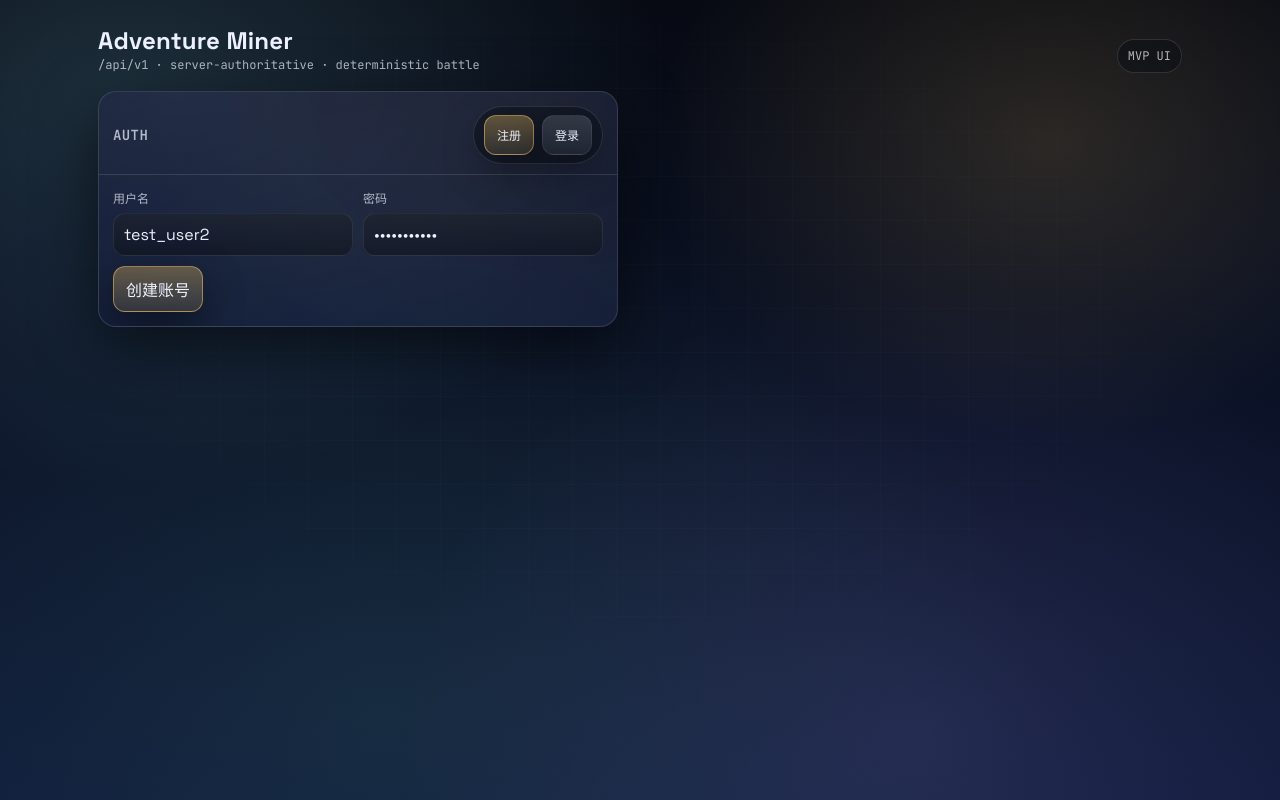
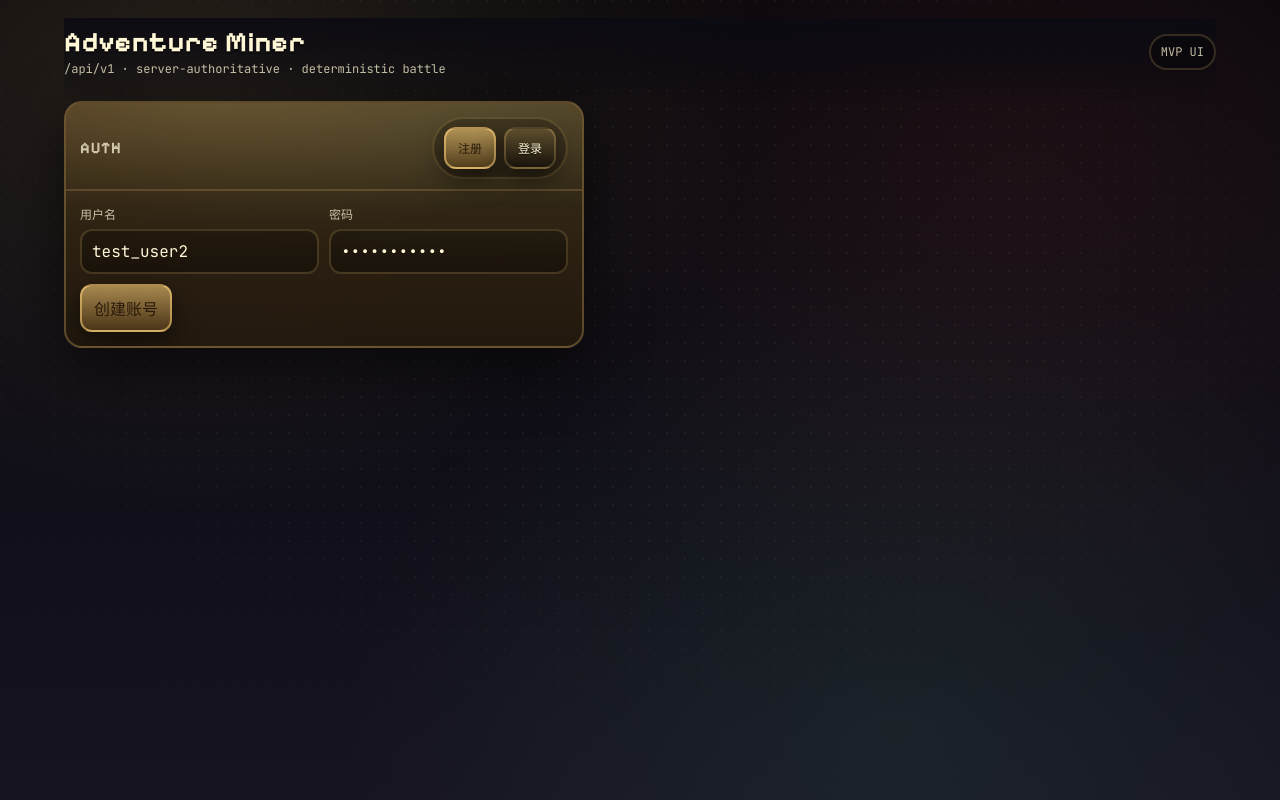
Before and after one commit to Jafcaefff/Advanture-Miner, a React (Vite) app in the folder apps/web/: page / in a window 1280 px wide. Built offline with nearby package versions, Linux system fonts and the light colour scheme.

Commit message:
web: switch to pixel RPG skin; api: expose hero catalog names

```diff
--- a/apps/web/index.html
+++ b/apps/web/index.html
@@ -7,7 +7,7 @@
     <link rel="preconnect" href="https://fonts.googleapis.com" />
     <link rel="preconnect" href="https://fonts.gstatic.com" crossorigin />
     <link
-      href="https://fonts.googleapis.com/css2?family=Space+Grotesk:wght@400;600;700&family=JetBrains+Mono:wght@400;600&display=swap"
+      href="https://fonts.googleapis.com/css2?family=Pixelify+Sans:wght@400;600;700&family=JetBrains+Mono:wght@400;600&display=swap"
       rel="stylesheet"
     />
     <title>Adventure Miner (Web)</title>
--- a/apps/web/src/styles.css
+++ b/apps/web/src/styles.css
@@ -1,25 +1,26 @@
 :root {
-  --bg0: #070a13;
-  --bg1: #0b1020;
-  --bg2: #0f1a3a;
-  --ink: #eef2ff;
-  --muted: rgba(238, 242, 255, 0.72);
-  --muted2: rgba(238, 242, 255, 0.52);
-  --line: rgba(255, 255, 255, 0.12);
-  --line2: rgba(255, 255, 255, 0.08);
-  --card: rgba(18, 27, 58, 0.72);
-  --card2: rgba(7, 10, 19, 0.55);
-  --good: #64d2a1;
+  --bg0: #07060a;
+  --bg1: #0c0b12;
+  --bg2: #161421;
+  --ink: #fff7d6;
+  --muted: rgba(255, 247, 214, 0.75);
+  --muted2: rgba(255, 247, 214, 0.58);
+
+  --ui-gold0: #ffd27a;
+  --ui-gold1: #ffb74a;
+  --ui-bronze0: #3a2b16;
+  --ui-bronze1: #241a0e;
+  --ui-wood0: #1f160e;
+  --ui-wood1: #120d08;
+
+  --good: #74f3b2;
   --bad: #ff6b6b;
-  --accent: #ffcc66;
-  --accent2: #8be9fd;
-  --accent3: #b6a1ff;
-  --shadow: 0 18px 60px rgba(0, 0, 0, 0.55);
-  --shadow2: 0 14px 40px rgba(0, 0, 0, 0.45);
+
+  --shadow: 0 18px 60px rgba(0, 0, 0, 0.65);
+  --shadow2: 0 10px 26px rgba(0, 0, 0, 0.55);
   --radius: 18px;
-  --radius2: 14px;
   --mono: "JetBrains Mono", ui-monospace, SFMono-Regular, Menlo, Monaco, Consolas, "Liberation Mono", "Courier New", monospace;
-  --sans: "Space Grotesk", ui-sans-serif, system-ui, -apple-system, Segoe UI, Roboto, Helvetica, Arial;
+  --pix: "Pixelify Sans", ui-sans-serif, system-ui, -apple-system, Segoe UI, Roboto, Helvetica, Arial;
 }
 
 * {
@@ -33,13 +34,12 @@ body {
 
 body {
   margin: 0;
-  font-family: var(--sans);
+  font-family: var(--pix);
   color: var(--ink);
   background:
-    radial-gradient(900px 650px at 10% 12%, rgba(139, 233, 253, 0.16), transparent 60%),
-    radial-gradient(720px 540px at 82% 18%, rgba(255, 204, 102, 0.14), transparent 55%),
-    radial-gradient(900px 780px at 72% 92%, rgba(182, 161, 255, 0.12), transparent 58%),
-    radial-gradient(1100px 900px at 30% 88%, rgba(100, 210, 161, 0.1), transparent 60%),
+    radial-gradient(950px 720px at 15% 10%, rgba(255, 210, 122, 0.12), transparent 60%),
+    radial-gradient(900px 780px at 80% 22%, rgba(255, 107, 107, 0.08), transparent 62%),
+    radial-gradient(900px 780px at 70% 92%, rgba(116, 243, 178, 0.07), transparent 62%),
     linear-gradient(180deg, var(--bg0), var(--bg2));
 }
 
@@ -48,23 +48,28 @@ body::before {
   position: fixed;
   inset: 0;
   pointer-events: none;
-  background:
-    linear-gradient(to right, rgba(255, 255, 255, 0.03) 1px, transparent 1px),
-    linear-gradient(to bottom, rgba(255, 255, 255, 0.03) 1px, transparent 1px);
-  background-size: 44px 44px;
-  mask-image: radial-gradient(60% 60% at 50% 40%, black 45%, transparent 100%);
-  opacity: 0.55;
+  background-image:
+    radial-gradient(circle at 1px 1px, rgba(255, 247, 214, 0.06) 1px, transparent 0);
+  background-size: 18px 18px;
+  mask-image: radial-gradient(70% 70% at 50% 35%, black 40%, transparent 100%);
+  opacity: 0.9;
 }
 
 a {
-  color: var(--accent2);
+  color: var(--ui-gold0);
 }
 
 .wrap {
-  max-width: 1120px;
+  max-width: 1180px;
   margin: 0 auto;
-  padding: 28px 18px 56px;
-  animation: enter 380ms ease-out both;
+  padding: 18px 14px 56px;
+  animation: enter 220ms steps(8, end) both;
+}
+
+@media (max-width: 720px) {
+  .wrap {
+    padding-bottom: 120px;
+  }
 }
 
 @keyframes enter {
@@ -78,12 +83,21 @@ a {
   }
 }
 
+.hud {
+  position: sticky;
+  top: 0;
+  z-index: 10;
+  padding: 10px 0 14px;
+  background: linear-gradient(180deg, rgba(12, 11, 18, 0.95), rgba(12, 11, 18, 0.6), transparent);
+  backdrop-filter: blur(6px);
+}
+
 .top {
   display: flex;
-  align-items: flex-end;
+  align-items: center;
   justify-content: space-between;
   gap: 16px;
-  margin-bottom: 18px;
+  margin-bottom: 10px;
 }
 
 .brand {
@@ -93,9 +107,10 @@ a {
 
 .brand h1 {
   margin: 0;
-  font-size: 24px;
-  letter-spacing: 0.2px;
-  line-height: 1.05;
+  font-size: 28px;
+  letter-spacing: 0.6px;
+  line-height: 1.02;
+  text-shadow: 0 2px 0 rgba(0, 0, 0, 0.6);
 }
 
 .brand .sub {
@@ -117,38 +132,116 @@ a {
   }
 }
 
-.card {
+.bottomNav {
+  position: fixed;
+  left: 0;
+  right: 0;
+  bottom: 0;
+  z-index: 12;
+  padding: 10px 12px;
+  background: linear-gradient(180deg, transparent, rgba(12, 11, 18, 0.72), rgba(12, 11, 18, 0.95));
+  pointer-events: none;
+}
+
+.bottomNav .bar {
+  max-width: 1180px;
+  margin: 0 auto;
+  display: grid;
+  grid-template-columns: repeat(4, 1fr);
+  gap: 10px;
+  pointer-events: auto;
+}
+
+.tabBtn {
+  display: grid;
+  grid-template-columns: 32px 1fr;
+  gap: 10px;
+  align-items: center;
+  padding: 10px 12px;
+  border-radius: 16px;
+  border: 2px solid rgba(255, 210, 122, 0.16);
+  background: linear-gradient(180deg, rgba(0, 0, 0, 0.18), rgba(0, 0, 0, 0.38));
+  box-shadow: var(--shadow2);
+  color: var(--muted);
+  font-family: var(--mono);
+  font-size: 12px;
+}
+
+.tabBtn .ic {
+  width: 28px;
+  height: 28px;
+  border-radius: 10px;
+  border: 2px solid rgba(255, 210, 122, 0.18);
+  background: radial-gradient(16px 16px at 30% 25%, rgba(255, 210, 122, 0.22), rgba(0, 0, 0, 0.18));
+  display: grid;
+  place-items: center;
+  color: rgba(255, 210, 122, 0.95);
+}
+
+.tabBtn.active {
+  border-color: rgba(255, 210, 122, 0.55);
   background:
-    radial-gradient(1200px 650px at 15% 0%, rgba(255, 255, 255, 0.06), transparent 40%),
-    radial-gradient(900px 620px at 85% 0%, rgba(255, 204, 102, 0.06), transparent 45%),
-    radial-gradient(900px 620px at 65% 120%, rgba(139, 233, 253, 0.05), transparent 45%),
-    var(--card);
-  border: 1px solid var(--line);
+    linear-gradient(180deg, rgba(255, 210, 122, 0.24), rgba(0, 0, 0, 0.34)),
+    linear-gradient(180deg, rgba(0, 0, 0, 0.12), rgba(0, 0, 0, 0.34));
+  color: var(--ink);
+}
+
+.tabBtn .name {
+  display: block;
+  font-family: var(--pix);
+  font-size: 16px;
+  letter-spacing: 0.8px;
+  color: var(--ink);
+}
+
+.tabBtn .hint {
+  display: block;
+  color: var(--muted2);
+}
+
+.panel {
+  position: relative;
   border-radius: var(--radius);
   box-shadow: var(--shadow);
   overflow: hidden;
-  backdrop-filter: blur(10px);
+  background: linear-gradient(180deg, rgba(58, 43, 22, 0.92), rgba(36, 26, 14, 0.92));
+  border: 2px solid rgba(255, 210, 122, 0.26);
 }
 
-.card .hd {
+.panel::before {
+  content: "";
+  position: absolute;
+  inset: 0;
+  pointer-events: none;
+  background:
+    linear-gradient(180deg, rgba(255, 210, 122, 0.13), transparent 42%),
+    radial-gradient(700px 220px at 30% 0%, rgba(255, 210, 122, 0.12), transparent 60%),
+    radial-gradient(700px 260px at 80% 0%, rgba(116, 243, 178, 0.06), transparent 62%);
+  mix-blend-mode: screen;
+  opacity: 0.9;
+}
+
+.panel .hd {
+  position: relative;
   padding: 14px 14px 10px;
-  border-bottom: 1px solid var(--line);
+  border-bottom: 2px solid rgba(255, 210, 122, 0.18);
   display: flex;
   align-items: center;
   justify-content: space-between;
   gap: 12px;
 }
 
-.card .hd h2 {
+.panel .hd h2 {
   margin: 0;
-  font-size: 14px;
-  letter-spacing: 0.4px;
+  font-size: 16px;
+  letter-spacing: 1px;
   text-transform: uppercase;
   color: var(--muted);
-  font-family: var(--mono);
+  font-family: var(--pix);
 }
 
-.card .bd {
+.panel .bd {
+  position: relative;
   padding: 14px;
 }
 
@@ -185,18 +278,20 @@ textarea {
   width: 100%;
   padding: 10px 10px;
   border-radius: 12px;
-  border: 1px solid var(--line2);
-  background: linear-gradient(180deg, rgba(255, 255, 255, 0.06), rgba(255, 255, 255, 0.02)), var(--card2);
+  border: 2px solid rgba(255, 210, 122, 0.18);
+  background: linear-gradient(180deg, rgba(0, 0, 0, 0.22), rgba(0, 0, 0, 0.35));
   color: var(--ink);
   outline: none;
-  transition: border-color 120ms ease, transform 120ms ease, box-shadow 120ms ease;
+  transition: border-color 120ms ease, box-shadow 120ms ease, filter 120ms ease;
+  font-family: var(--mono);
 }
 
 input:focus,
 select:focus,
 textarea:focus {
-  border-color: rgba(139, 233, 253, 0.55);
-  box-shadow: 0 0 0 3px rgba(139, 233, 253, 0.14);
+  border-color: rgba(255, 210, 122, 0.55);
+  box-shadow: 0 0 0 3px rgba(255, 210, 122, 0.12);
+  filter: brightness(1.06);
 }
 
 textarea {
@@ -206,14 +301,17 @@ textarea {
 }
 
 button {
-  border: 1px solid var(--line2);
-  background: linear-gradient(180deg, rgba(255, 255, 255, 0.14), rgba(255, 255, 255, 0.06));
+  border: 2px solid rgba(255, 210, 122, 0.22);
+  background:
+    linear-gradient(180deg, rgba(255, 210, 122, 0.22), rgba(0, 0, 0, 0.18)),
+    linear-gradient(180deg, rgba(0, 0, 0, 0.18), rgba(0, 0, 0, 0.38));
   color: var(--ink);
   padding: 10px 12px;
   border-radius: 12px;
   cursor: pointer;
   box-shadow: var(--shadow2);
-  transition: transform 120ms ease, border-color 120ms ease, filter 120ms ease;
+  transition: transform 120ms steps(4, end), border-color 120ms ease, filter 120ms ease;
+  text-shadow: 0 1px 0 rgba(0, 0, 0, 0.7);
 }
 
 button:hover:not(:disabled) {
@@ -222,13 +320,19 @@ button:hover:not(:disabled) {
 }
 
 button.primary {
-  border-color: rgba(255, 204, 102, 0.5);
-  background: linear-gradient(180deg, rgba(255, 204, 102, 0.32), rgba(255, 204, 102, 0.12));
+  border-color: rgba(255, 210, 122, 0.55);
+  background:
+    linear-gradient(180deg, rgba(255, 210, 122, 0.6), rgba(255, 183, 74, 0.22)),
+    linear-gradient(180deg, rgba(0, 0, 0, 0.1), rgba(0, 0, 0, 0.35));
+  color: #2a1a0a;
+  text-shadow: none;
 }
 
 button.danger {
-  border-color: rgba(255, 107, 107, 0.55);
-  background: linear-gradient(180deg, rgba(255, 107, 107, 0.26), rgba(255, 107, 107, 0.1));
+  border-color: rgba(255, 107, 107, 0.6);
+  background:
+    linear-gradient(180deg, rgba(255, 107, 107, 0.5), rgba(255, 107, 107, 0.14)),
+    linear-gradient(180deg, rgba(0, 0, 0, 0.12), rgba(0, 0, 0, 0.35));
 }
 
 button:disabled {
@@ -242,9 +346,9 @@ button:disabled {
   align-items: center;
   gap: 8px;
   padding: 8px 10px;
-  border: 1px solid var(--line);
+  border: 2px solid rgba(255, 210, 122, 0.18);
   border-radius: 999px;
-  background: rgba(7, 10, 19, 0.4);
+  background: rgba(0, 0, 0, 0.22);
   color: var(--muted);
   font-family: var(--mono);
   font-size: 12px;
@@ -262,8 +366,8 @@ button:disabled {
 }
 
 .errorBox {
-  border: 1px solid rgba(255, 107, 107, 0.28);
-  background: linear-gradient(180deg, rgba(255, 107, 107, 0.12), rgba(0, 0, 0, 0.08));
+  border: 2px solid rgba(255, 107, 107, 0.35);
+  background: linear-gradient(180deg, rgba(255, 107, 107, 0.12), rgba(0, 0, 0, 0.18));
   padding: 10px 12px;
   border-radius: 14px;
   color: rgba(255, 225, 225, 0.92);
@@ -275,10 +379,10 @@ button:disabled {
 }
 
 .slot {
-  border: 1px solid var(--line2);
+  border: 2px solid rgba(255, 210, 122, 0.14);
   background:
-    radial-gradient(420px 120px at 20% 0%, rgba(255, 255, 255, 0.06), transparent 55%),
-    rgba(7, 10, 19, 0.35);
+    radial-gradient(420px 120px at 20% 0%, rgba(255, 210, 122, 0.1), transparent 55%),
+    rgba(0, 0, 0, 0.22);
   border-radius: 14px;
   padding: 10px 10px;
   display: grid;
@@ -291,10 +395,10 @@ button:disabled {
   font-family: var(--mono);
   color: var(--muted);
   text-align: center;
-  border: 1px solid var(--line2);
+  border: 2px solid rgba(255, 210, 122, 0.16);
   border-radius: 12px;
   padding: 8px 0;
-  background: rgba(0, 0, 0, 0.14);
+  background: rgba(0, 0, 0, 0.22);
 }
 
 .slot .ctl {
@@ -311,11 +415,11 @@ button:disabled {
   height: 520px;
   overflow: auto;
   padding: 12px;
-  border: 1px solid var(--line2);
+  border: 2px solid rgba(255, 210, 122, 0.14);
   border-radius: 14px;
   background:
-    radial-gradient(520px 220px at 20% 0%, rgba(139, 233, 253, 0.06), transparent 60%),
-    rgba(7, 10, 19, 0.35);
+    radial-gradient(520px 220px at 20% 0%, rgba(255, 210, 122, 0.08), transparent 60%),
+    rgba(0, 0, 0, 0.22);
 }
 
 .logLine {
@@ -345,16 +449,16 @@ button:disabled {
 }
 
 .logLine.a {
-  color: rgba(139, 233, 253, 0.78);
+  color: rgba(116, 243, 178, 0.8);
 }
 
 .logLine.b {
-  color: rgba(255, 204, 102, 0.78);
+  color: rgba(255, 210, 122, 0.86);
 }
 
 .logLine.end {
   color: rgba(238, 242, 255, 0.86);
-  background: rgba(0, 0, 0, 0.14);
+  background: rgba(0, 0, 0, 0.26);
   border-radius: 10px;
   border-bottom: none;
   margin-top: 8px;
--- a/apps/web/src/ui/App.tsx
+++ b/apps/web/src/ui/App.tsx
@@ -8,6 +8,7 @@ type Me = {
 };
 
 type HeroItem = { id: string; catalogId: string; level: number };
+type CatalogHero = { id: string; name: string };
 
 type SimResult = {
   battleId: string;
@@ -52,6 +53,7 @@ export function App() {
 
   const [me, setMe] = useState<Me | null>(null);
   const [heroes, setHeroes] = useState<HeroItem[]>([]);
+  const [catalog, setCatalog] = useState<Record<string, string>>({});
 
   const [teamId, setTeamId] = useState("t_main");
   const [teamVersion, setTeamVersion] = useState<number | null>(null);
@@ -63,10 +65,17 @@ export function App() {
   const [err, setErr] = useState<string | null>(null);
 
   const heroOptions = useMemo(() => {
-    return heroes.map((h) => ({ id: h.id, label: `${h.id}  (${h.catalogId}, Lv${h.level})` }));
-  }, [heroes]);
+    return heroes.map((h) => {
+      const nm = catalog[h.catalogId] ?? h.catalogId;
+      const shortId = h.id.length > 10 ? `${h.id.slice(0, 6)}…${h.id.slice(-4)}` : h.id;
+      return { id: h.id, label: `${nm}  Lv${h.level}  (${shortId})` };
+    });
+  }, [heroes, catalog]);
 
   async function refreshAll(tk: string) {
+    const cat = await apiFetch<{ items: CatalogHero[] }>("/api/v1/catalog/heroes");
+    setCatalog(Object.fromEntries(cat.items.map((x) => [x.id, x.name])));
+
     const me = await apiFetch<Me>("/api/v1/me", { token: tk });
     setMe(me);
     const items: HeroItem[] = [];
@@ -165,6 +174,7 @@ export function App() {
   if (!token) {
     return (
       <div className="wrap">
+        <div className="hud">
           <div className="top">
           <div className="brand">
             <h1>Adventure Miner</h1>
@@ -172,8 +182,9 @@ export function App() {
           </div>
           <span className="pill">MVP UI</span>
           </div>
+        </div>
 
-        <div className="card" style={{ maxWidth: 520 }}>
+        <div className="panel" style={{ maxWidth: 520 }}>
           <div className="hd">
             <h2>Auth</h2>
             <div className="pill">
@@ -217,6 +228,7 @@ export function App() {
 
   return (
     <div className="wrap">
+      <div className="hud">
         <div className="top">
           <div className="brand">
             <h1>Adventure Miner</h1>
@@ -231,9 +243,10 @@ export function App() {
             </button>
           </div>
         </div>
+      </div>
 
       <div className="grid">
-        <div className="card">
+        <div className="panel">
           <div className="hd">
             <h2>Team (25 slots)</h2>
             <div className="pill">version={teamVersion ?? "?"}</div>
@@ -289,7 +302,7 @@ export function App() {
           </div>
         </div>
 
-        <div className="card">
+        <div className="panel">
           <div className="hd">
             <h2>Battle Log</h2>
             <div className="pill">
@@ -321,6 +334,39 @@ export function App() {
           </div>
         </div>
       </div>
+
+      <div className="bottomNav">
+        <div className="bar">
+          <div className="tabBtn active" role="button" tabIndex={0}>
+            <div className="ic">T</div>
+            <div>
+              <span className="name">队伍</span>
+              <span className="hint">25人站位</span>
+            </div>
+          </div>
+          <div className="tabBtn" role="button" tabIndex={0} aria-disabled="true" style={{ opacity: 0.55 }}>
+            <div className="ic">A</div>
+            <div>
+              <span className="name">冒险</span>
+              <span className="hint">待接入</span>
+            </div>
+          </div>
+          <div className="tabBtn" role="button" tabIndex={0} aria-disabled="true" style={{ opacity: 0.55 }}>
+            <div className="ic">M</div>
+            <div>
+              <span className="name">挖矿</span>
+              <span className="hint">待接入</span>
+            </div>
+          </div>
+          <div className="tabBtn" role="button" tabIndex={0} aria-disabled="true" style={{ opacity: 0.55 }}>
+            <div className="ic">S</div>
+            <div>
+              <span className="name">设置</span>
+              <span className="hint">待接入</span>
+            </div>
+          </div>
+        </div>
+      </div>
     </div>
   );
 }
```
Also changed, not shown: 1 other file (tests, documents, lock files or other folders). Lines whose indentation alone changed are shown as unchanged.
